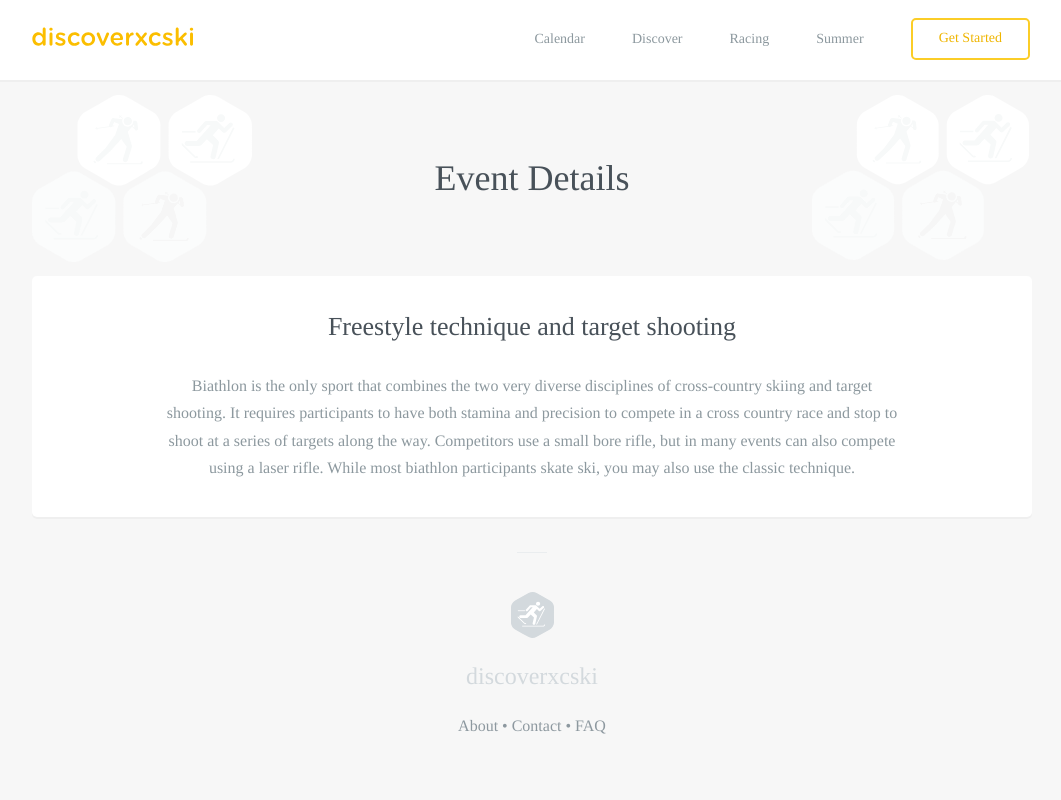
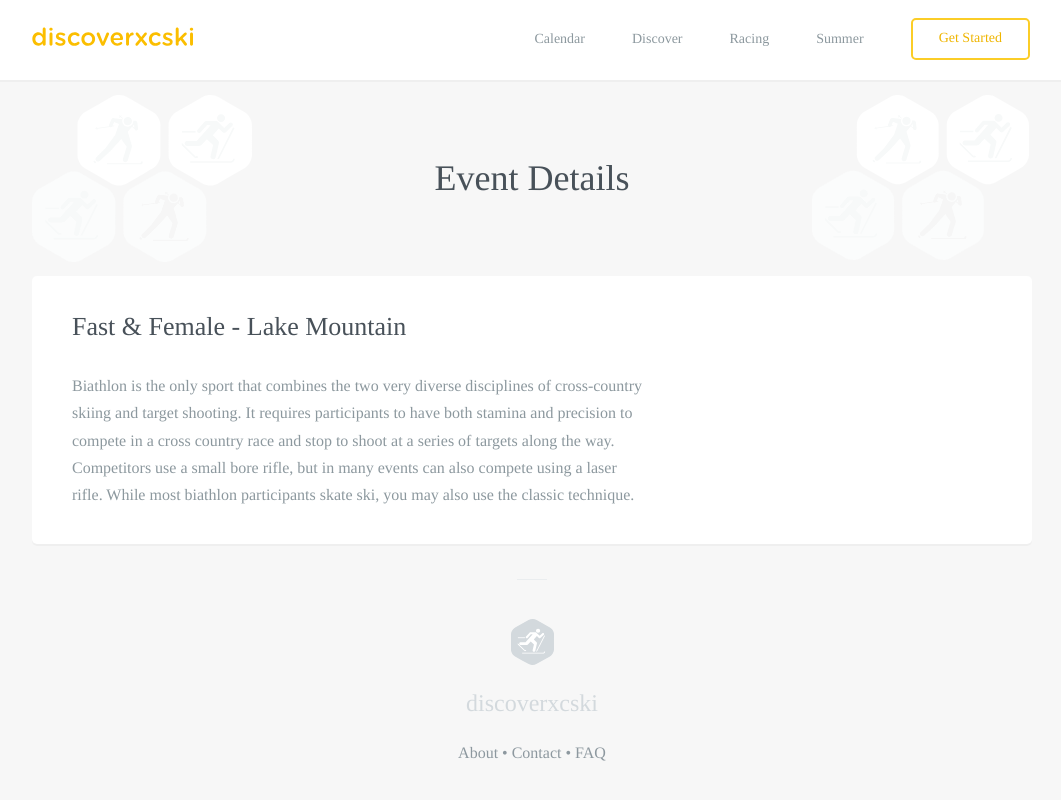
Before and after one commit to robcatto/robcatto.github.io, a Jekyll site: the page built from events/fast-&-female-lake-mountain/index.html, in a window 1280 px wide. Shown: the top 800 px of the page, without its empty margins (108-1169 px from the left). Built offline with Jekyll 4.4.1, drawn with Linux system fonts in a browser that asks for light colours; some web fonts are replaced; Markdown is read by kramdown in place of the engine named in the settings.

Commit message:
Update index.html

```diff
--- a/events/fast-&-female-lake-mountain/index.html
+++ b/events/fast-&-female-lake-mountain/index.html
@@ -48,8 +48,12 @@ layout: default
       <div class="content">
         <div id="content1">
         <section class="mobile_section">
-                <h3>Freestyle technique and target shooting</h3>
-                <p>Biathlon is the only sport that combines the two very diverse disciplines of cross-country skiing and target shooting. It requires participants to have both stamina and precision to compete in a cross country race and stop to shoot at a series of targets along the way. Competitors use a small bore rifle, but in many events can also compete using a laser rifle. While most biathlon participants skate ski, you may also use the classic technique.
+                <h3 style="  text-align: left; margin-left: 40px;">
+                        Fast & Female - Lake Mountain
+                </h3>
+
+                <p style="  margin-left: 40px; text-align: left; max-width: 574px;">
+                        Biathlon is the only sport that combines the two very diverse disciplines of cross-country skiing and target shooting. It requires participants to have both stamina and precision to compete in a cross country race and stop to shoot at a series of targets along the way. Competitors use a small bore rifle, but in many events can also compete using a laser rifle. While most biathlon participants skate ski, you may also use the classic technique.
                 </p>
 
                 </section>
```
